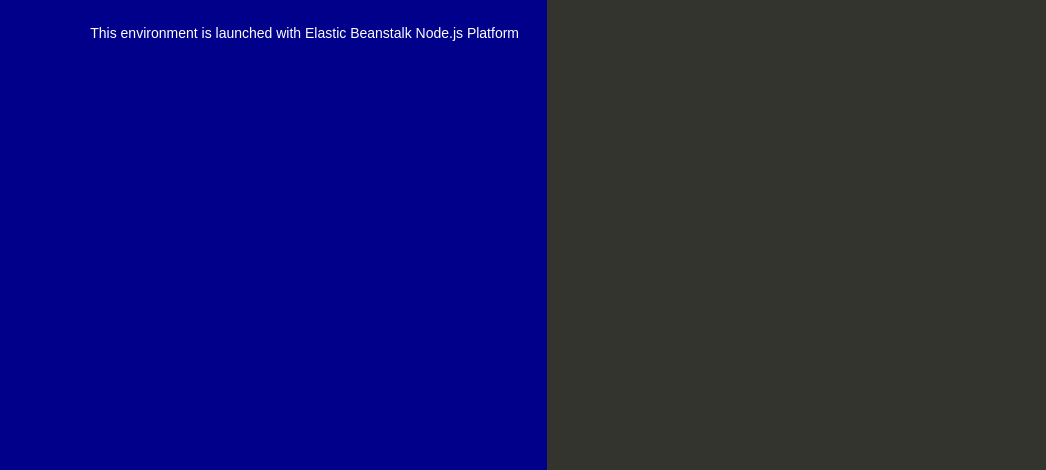
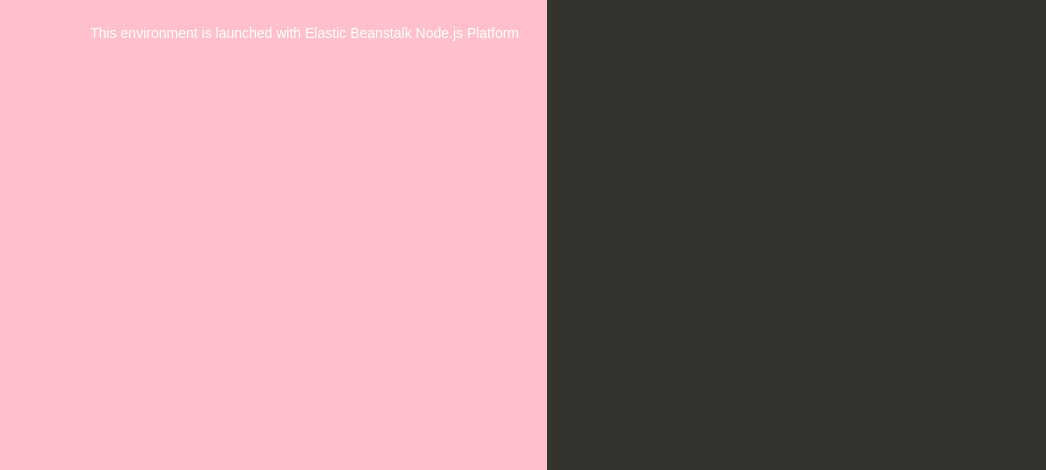
Before and after one commit to yeokyeong/aws-node-js, a website: page index.html in a window 1280 px wide. Shown: the part 330-800 px from the top of the page, without its empty margins (93-1139 px from the left). Drawn offline with Linux system fonts and the light colour scheme.

Commit message:
Update index.html
change bg to pink

```diff
--- a/index.html
+++ b/index.html
@@ -35,7 +35,7 @@
 
         text-align: right;
         padding-top: 11em;
-        background-color: darkblue;
+        background-color: pink;
 
       }
       .textColumn p {
```
